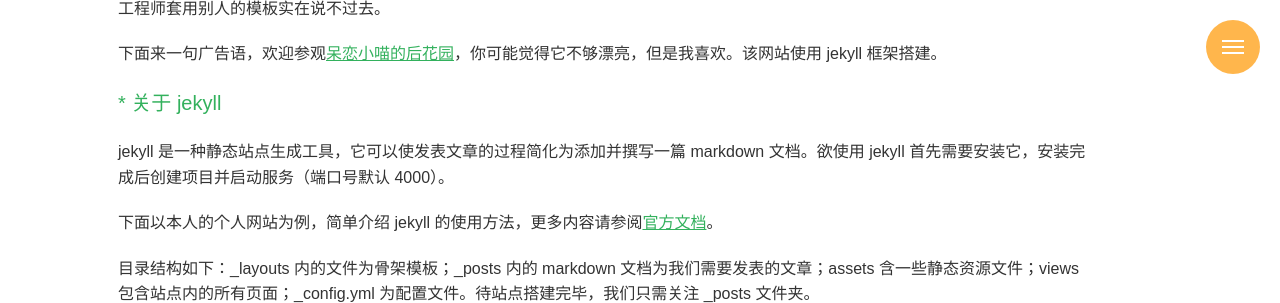
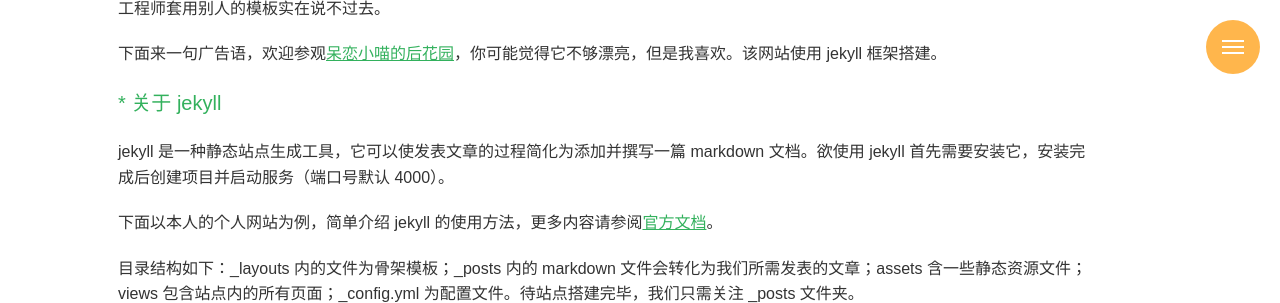
Before and after one commit to sunmengyuan/sunmengyuan.github.io, a Jekyll site: the page built from website/_posts/2017-02-24-github-blog.md, in a window 1280 px wide and 900 px high, scrolled down 2394 px, cut to the strip 0-303 px from the top of the window. Built offline with Jekyll 4.4.1, drawn with Linux system fonts in a browser that asks for light colours; nearby versions of some CDN libraries; comment, search, counter and statistics services are not loaded; some of the changed text lies outside the part shown.

Commit message:
Update 2017-02-24-github-blog.md

```diff
--- a/website/_posts/2017-02-24-github-blog.md
+++ b/website/_posts/2017-02-24-github-blog.md
@@ -1,9 +1,9 @@
 ---
 layout: post
-title: "使用 jekyll + github Page 搭建个人网站"
+title: "使用 Jekyll + Github Page 搭建个人网站"
 date: "2017-02-24"
 abstract: "介绍如何使用静态站点生成工具 jekyll 及 github 服务器搭建个人网站。"
-keywords: ["github Page", "jekyll", "个人技术博客搭建"]
+keywords: ["github page", "jekyll", "个人技术博客搭建"]
 ---
 
 ### 一、创建 github 账号
@@ -46,7 +46,7 @@
 
 下面以本人的个人网站为例，简单介绍 jekyll 的使用方法，更多内容请参阅[官方文档](http://jekyll.com.cn/)。
 
-目录结构如下：_layouts 内的文件为骨架模板；_posts 内的 markdown 文档为我们需要发表的文章；assets 含一些静态资源文件；views 包含站点内的所有页面；_config.yml 为配置文件。待站点搭建完毕，我们只需关注 _posts 文件夹。
+目录结构如下：_layouts 内的文件为骨架模板；_posts 内的 markdown 文件会转化为我们所需发表的文章；assets 含一些静态资源文件；views 包含站点内的所有页面；_config.yml 为配置文件。待站点搭建完毕，我们只需关注 _posts 文件夹。
 
 ![jekyll 项目目录结构](http://olvck72xe.bkt.clouddn.com/jekyll-catalog.png)
 
```
